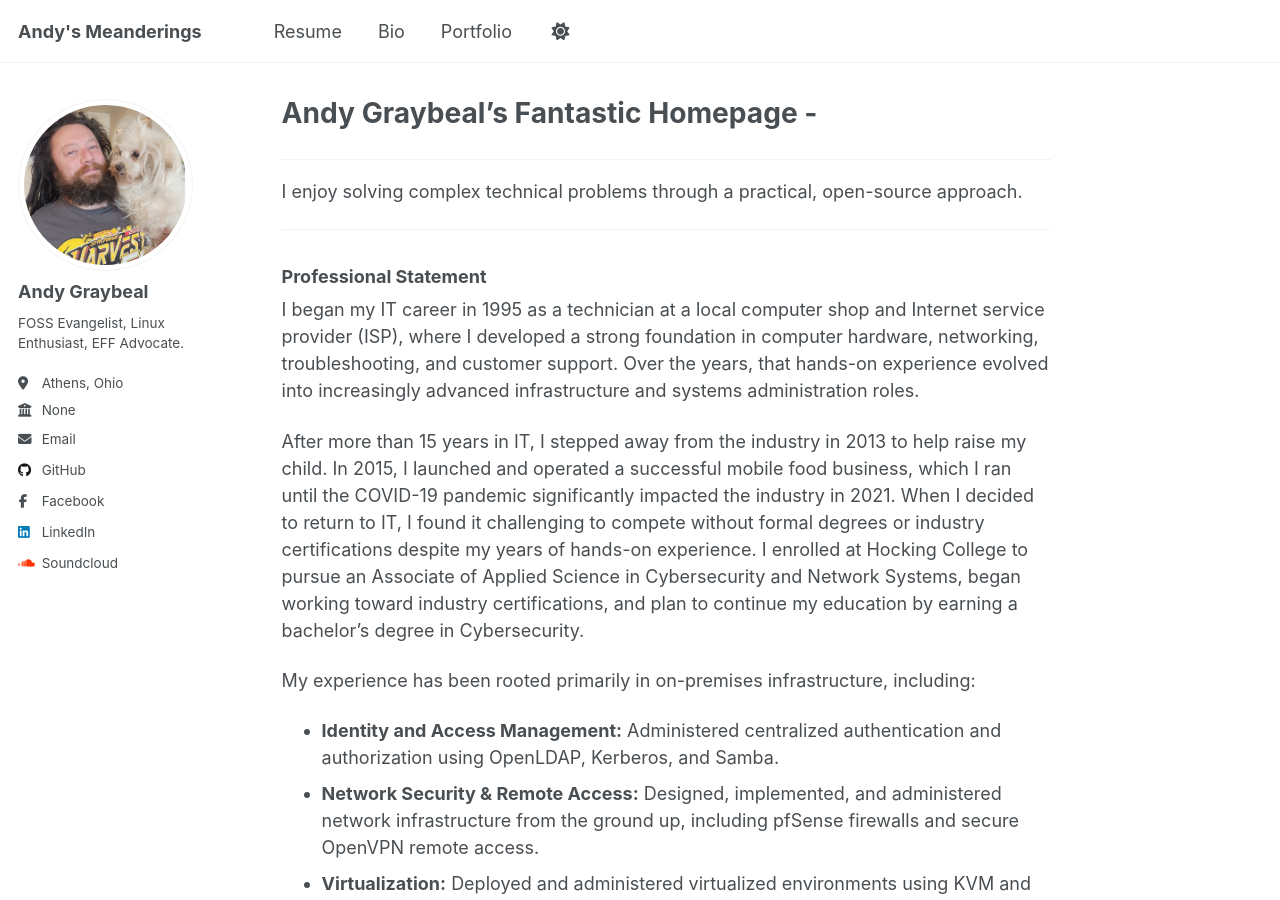
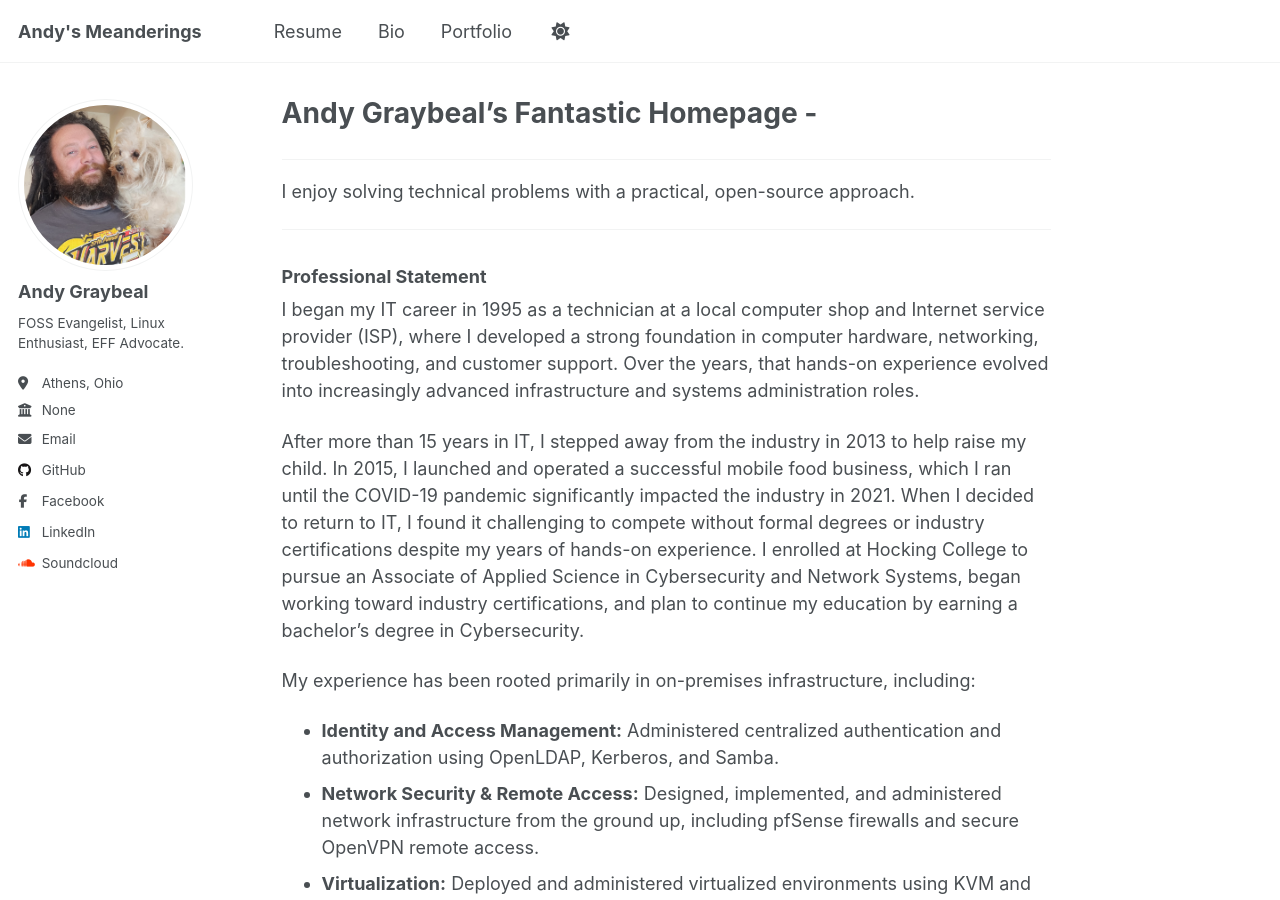
Before and after one commit to andy-graybeal/andy-graybeal.github.io, a Jekyll site: the page built from _pages/about.md, in a window 1280 px wide and 900 px high. Built offline with Jekyll 4.4.1, drawn with Linux system fonts in a browser that asks for light colours; a script that is not in the unit is left out.

Commit message:
Refine statement on solving technical problems

```diff
--- a/_pages/about.md
+++ b/_pages/about.md
@@ -57,7 +57,7 @@ redirect_from:
 
 ---
 
-I enjoy solving complex technical problems through a practical, open-source approach.
+I enjoy solving technical problems with a practical, open-source approach.
 
 ---
 ### Professional Statement
```
